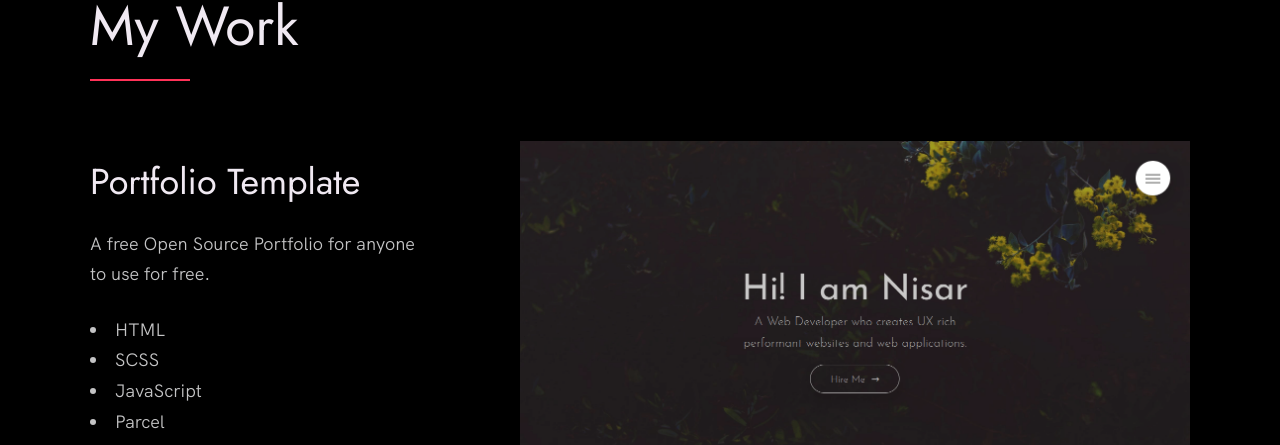
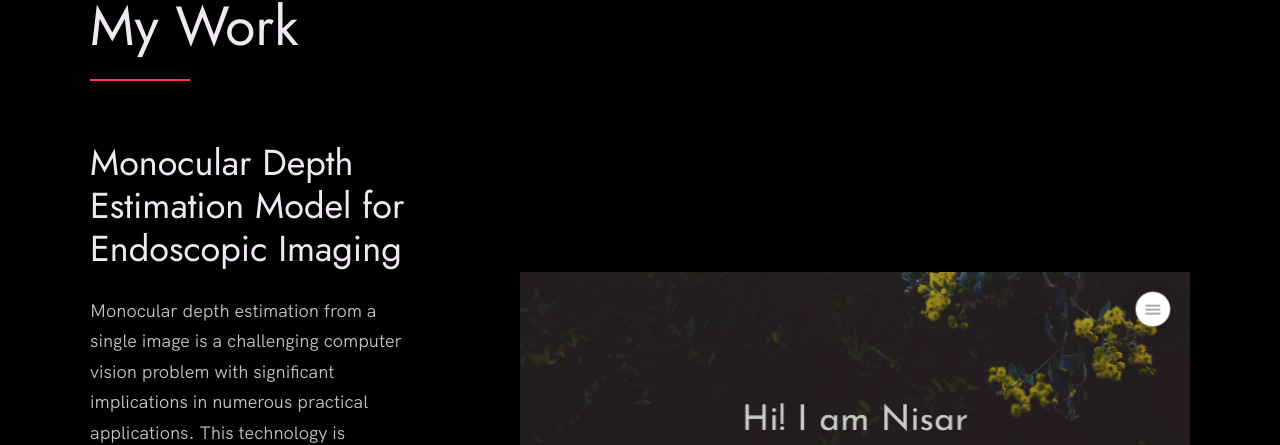
Before and after one commit to ippacko/portfolio, a plain HTML site: page index.html in a window 1280 px wide. Shown: the part 927-1372 px from the top of the page. Drawn offline with Linux system fonts and the light colour scheme.

Commit message:
Update index.html

```diff
--- a/index.html
+++ b/index.html
@@ -78,22 +78,25 @@
 
           <div class="work__box">
             <div class="work__text">
-              <h3>Portfolio Template</h3>
+              <h3>Monocular Depth Estimation Model for Endoscopic Imaging</h3>
               <p>
-                A free Open Source Portfolio for anyone to use for free.
+                Monocular depth estimation from a single image is a challenging
+computer vision problem with significant implications in numerous practical applications. This technology is particularly critical
+in fields where depth perception is crucial, such as in autonomous
+driving, navigation for robotics, and interactive augmented reality
+systems
               </p>
               <ul class="work__list">
-                <li>HTML</li>
-                <li>SCSS</li>
-                <li>JavaScript</li>
-                <li>Parcel</li>
+                <li>Python</li>
+                <li>Keras</li>
+                <li>TensorFlow</li>
               </ul>
 
               <div class="work__links">
-                <a href="https://nisar.surge.sh" target="_blank" class="link__text">
-                  Visit Site <span>&rarr;</span>
+                <a href="https://github.com/ippacko/csci5800" target="_blank" class="link__text">
+                  Read More <span>&rarr;</span>
                 </a>
-                <a href="https://github.com/nisarhassan12/portfolio" title="View Source Code" target="_blank">
+                <a href="https://github.com/ippacko/csci5800" title="View Source Code" target="_blank">
                   <img src="./images/github.svg" class="work__code" alt="GitHub">
                 </a>
               </div>
```
